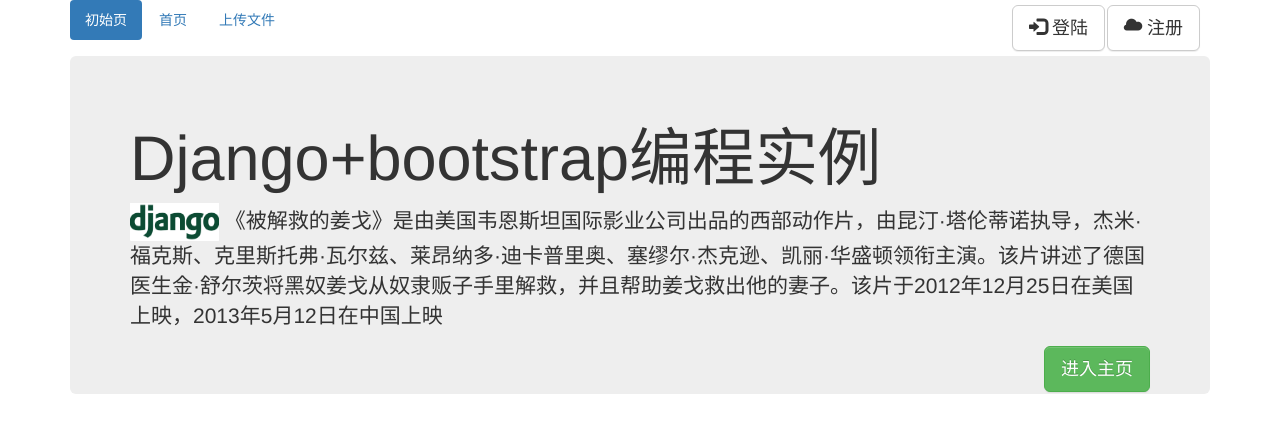
After one commit to Wild0Chen/Django_blog, a Django app: page / in a window 1280 px wide. The commit adds this page. Shown: the top 433 px of the page. Run offline with Django 3.2, Linux system fonts and the light colour scheme; some libraries are stand-ins or nearby versions.

Commit message:
home page ，remove base.html navigations

```diff
--- /dev/null
+++ b/blog/templates/blog/home.html
@@ -0,0 +1,55 @@
+<!DOCTYPE html>
+{% load staticfiles %}
+<html lang="en">
+<head>
+    <meta charset="UTF-8">
+    <meta name="viewport" content="width=device-width, initial-scale=1">
+    <title>实例首页</title>
+    <link rel="stylesheet" href="{% static 'lib/css/bootstrap.css' %}">
+    <link rel="stylesheet" href="{% static 'lib/css/bootstrap-theme.css' %}">
+    <link rel="stylesheet" href="../../static/lib/bootstrap.css">
+</head>
+<body>
+<div class="container ">
+    <div class="header clearfix">
+        <nav>
+            <ul class="nav nav-pills pull-left">
+                <li class="active">
+                    <a href="{% url 'blog:home' %}">初始页</a>
+                </li>
+                <li>
+                    <a href="{% url 'blog:index' %}">首页</a>
+                </li>
+                <li>
+                    <a href="{% url 'blog:v1' %}">上传文件</a>
+                </li>
+            </ul>
+            <ul class="nav nav-pills pull-right btn-sm">
+                <li>
+                    <!--<a href="#">登陆</a>-->
+                    <button type="button" class="btn btn-default btn-lg">
+                        <span class="glyphicon glyphicon-log-in" aria-hidden="true"></span> 登陆
+                    </button>
+                </li>
+                <li>
+                    <!--<a href="#">注册</a>-->
+                    <button type="button" class="btn btn-default btn-lg">
+                        <span class="glyphicon glyphicon-cloud" aria-hidden="true"></span> 注册
+                    </button>
+                </li>
+            </ul>
+        </nav>
+    </div>
+    <div class="jumbotron">
+        <h1>Django+bootstrap编程实例</h1>
+        <p><img src="{% static 'blog/img/logo.png' %}" style="width: 89px; height: 38px"/>
+            《被解救的姜戈》是由美国韦恩斯坦国际影业公司出品的西部动作片，由昆汀·塔伦蒂诺执导，杰米·福克斯、克里斯托弗·瓦尔兹、莱昂纳多·迪卡普里奥、塞缪尔·杰克逊、凯丽·华盛顿领衔主演。该片讲述了德国医生金·舒尔茨将黑奴姜戈从奴隶贩子手里解救，并且帮助姜戈救出他的妻子。该片于2012年12月25日在美国上映，2013年5月12日在中国上映
+        </p>
+        <p><a class="btn btn-lg btn-success pull-right" href="{% url 'blog:index' %}" role="button">进入主页</a></p>
+    </div>
+</div>
+
+<script src="{% static 'blog/js/jquery.js' %}"></script>
+<script src="{% static 'lib/js/bootstrap.js' %}"></script>
+</body>
+</html>
--- a/blog/urls.py
+++ b/blog/urls.py
@@ -4,6 +4,7 @@
 from . import views
 
 urlpatterns = [
+    url(r'^$', views.HomePage, name='home'),
     url(r'^blog/$', views.IndexView.as_view(), name='index'),
     url(r'^tag/(?P<tag_id>\d+)$', views.TagView.as_view(), name='tag'),
     url(r'^blog/article/(?P<article_id>\d+)$', views.ArticleDetailView.as_view(), name='detail'),
--- a/blog/views.py
+++ b/blog/views.py
@@ -24,6 +24,9 @@
 
 
 # Create your views here.
+
+def HomePage(request):
+    return render(request, 'blog/home.html')
 
 class IndexView(ListView):
     template_name = 'blog/index.html'
```
Also changed, not shown: blog/templates/base.html (+1 -14 lines), blog/templates/blog/index.html (+4 -4 lines), blog/static/blog/img/logo.png (added), 6 other files.
